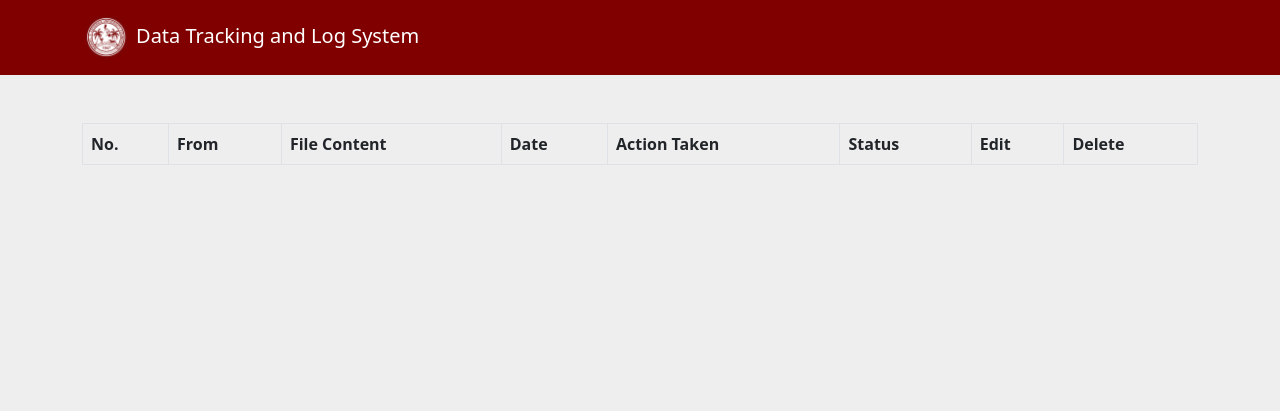
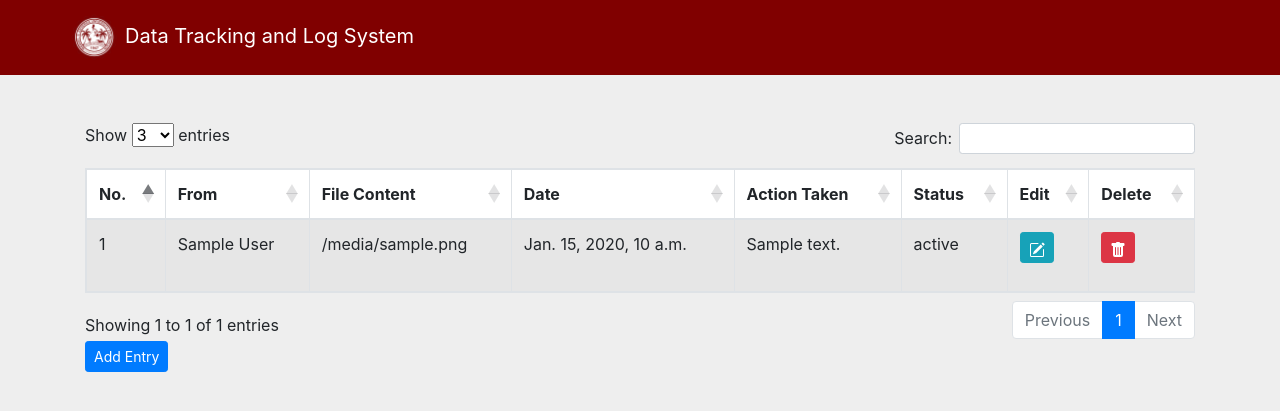
Before and after one commit to maoouu/DTLS_django, a Django app: template DatabaseSystem/EnvergaDB/templates/EnvergaDB/dashboard.html in a window 1280 px wide. Shown: the top 411 px of the page. Run offline with Django 3.2, Linux system fonts and the light colour scheme; the template is opened without the code that fills it: most values are stand-ins (such as "Sample title", 1, 10 or a date in 2020); lists and menus that the app fills with data are empty; some libraries are stand-ins or nearby versions.

Commit message:
Patch #3 (v1.0_12-29-20)
- added jQuery Data Table
- removed else block in navbar
- removed old LoginForm class

```diff
--- a/DatabaseSystem/EnvergaDB/forms.py
+++ b/DatabaseSystem/EnvergaDB/forms.py
@@ -1,7 +1 @@
 from django import forms
-
-
-class LoginForm(forms.Form):
-    username = forms.CharField(label="Username", max_length=50, strip="true")
-    password = forms.CharField(
-        label="Password", min_length=8, max_length=32, widget=forms.PasswordInput)
--- a/DatabaseSystem/EnvergaDB/templates/EnvergaDB/base.html
+++ b/DatabaseSystem/EnvergaDB/templates/EnvergaDB/base.html
@@ -5,7 +5,8 @@
 <head>
     <meta charset="UTF-8">
     <meta name="viewport" content="width=device-width, initial-scale=1.0">
-    <link href="https://cdn.jsdelivr.net/npm/bootstrap@5.0.0-beta1/dist/css/bootstrap.min.css" rel="stylesheet" integrity="sha384-giJF6kkoqNQ00vy+HMDP7azOuL0xtbfIcaT9wjKHr8RbDVddVHyTfAAsrekwKmP1" crossorigin="anonymous">
+    <link rel="stylesheet" href="https://cdnjs.cloudflare.com/ajax/libs/twitter-bootstrap/4.5.2/css/bootstrap.css">
+    <link rel="stylesheet" href="https://cdn.datatables.net/1.10.22/css/dataTables.bootstrap4.min.css">
     <link rel="icon" href="{% static 'images/enverga_logo.png' %}" type="image/x-icon">
     <title>{% block title %}{% endblock %} | EnvergaDB</title>
 </head>
@@ -31,9 +32,6 @@
                     </li>
                 </ul>
             </div>
-            {% else %}
-            <!-- Anonymous navbar -->
-
             {% endif %}
         </div>
     </nav>
@@ -50,5 +48,10 @@
     </main>
 
     <script src="https://cdn.jsdelivr.net/npm/bootstrap@5.0.0-beta1/dist/js/bootstrap.bundle.min.js" integrity="sha384-ygbV9kiqUc6oa4msXn9868pTtWMgiQaeYH7/t7LECLbyPA2x65Kgf80OJFdroafW" crossorigin="anonymous"></script>
+    <script src="https://code.jquery.com/jquery-3.5.1.slim.min.js" integrity="sha256-4+XzXVhsDmqanXGHaHvgh1gMQKX40OUvDEBTu8JcmNs=" crossorigin="anonymous"></script>
+    <script src="https://cdn.datatables.net/1.10.22/js/jquery.dataTables.min.js"></script>
+    <script src="https://cdn.datatables.net/1.10.22/js/dataTables.bootstrap4.min.js"></script>
+
+    {% block script %}{% endblock %}
 </body>
 </html>
--- a/DatabaseSystem/EnvergaDB/templates/EnvergaDB/dashboard.html
+++ b/DatabaseSystem/EnvergaDB/templates/EnvergaDB/dashboard.html
@@ -6,7 +6,8 @@
 {% block content %}
 <div class="col-md-12">
     <div class="table-responsive">
-        <table class="table table-striped table-bordered" width="100%">
+        <table id="bootstrapdatatable" class="table table-striped table-bordered" width="100%" style="background-color: white;">
+            <!-- Table Header -->
             <thead>
                 <th>No.</th>
                 <th>From</th>
@@ -17,7 +18,66 @@
                 <th>Edit</th>
                 <th>Delete</th>
             </thead>
+
+            <!-- Table Content -->
+            <tbody>
+                {% for record in records %}
+                <tr>
+                    <td>{{record.id}}</td>
+                    <td>{{record.author}}</td>
+                    <td>{{record.file_desc}}</td>
+                    <td>{{record.date_created}}</td>
+                    <td>{{record.action_desc}}</td>
+                    <td>{{record.status}}</td>
+                    <!-- Edit -->
+                    <td>
+                        <p data-placement="top" data-toggle="tooltip" title="Edit">
+                            <a class="btn btn-info btn-sm" href="/edit/{{record.id}}">
+                                <svg xmlns="http://www.w3.org/2000/svg" width="16" height="16" fill="currentColor"
+                                    class="bi bi-pencil-square" viewBox="0 0 16 16">
+                                    <path
+                                        d="M15.502 1.94a.5.5 0 0 1 0 .706L14.459 3.69l-2-2L13.502.646a.5.5 0 0 1 .707 0l1.293 1.293zm-1.75 2.456l-2-2L4.939 9.21a.5.5 0 0 0-.121.196l-.805 2.414a.25.25 0 0 0 .316.316l2.414-.805a.5.5 0 0 0 .196-.12l6.813-6.814z" />
+                                    <path fill-rule="evenodd"
+                                        d="M1 13.5A1.5 1.5 0 0 0 2.5 15h11a1.5 1.5 0 0 0 1.5-1.5v-6a.5.5 0 0 0-1 0v6a.5.5 0 0 1-.5.5h-11a.5.5 0 0 1-.5-.5v-11a.5.5 0 0 1 .5-.5H9a.5.5 0 0 0 0-1H2.5A1.5 1.5 0 0 0 1 2.5v11z" />
+                                </svg>
+                            </a>
+                        </p>
+                    </td>
+                    <!-- Delete -->
+                    <td>
+                        <p data-placement="top" data-toggle="tooltip" title="Delete">
+                            <a class="btn btn-danger btn-sm" href="/delete/{{record.id}}">
+                                <svg xmlns="http://www.w3.org/2000/svg" width="16" height="16" fill="currentColor"
+                                    class="bi bi-trash-fill" viewBox="0 0 16 16">
+                                    <path
+                                        d="M2.5 1a1 1 0 0 0-1 1v1a1 1 0 0 0 1 1H3v9a2 2 0 0 0 2 2h6a2 2 0 0 0 2-2V4h.5a1 1 0 0 0 1-1V2a1 1 0 0 0-1-1H10a1 1 0 0 0-1-1H7a1 1 0 0 0-1 1H2.5zm3 4a.5.5 0 0 1 .5.5v7a.5.5 0 0 1-1 0v-7a.5.5 0 0 1 .5-.5zM8 5a.5.5 0 0 1 .5.5v7a.5.5 0 0 1-1 0v-7A.5.5 0 0 1 8 5zm3 .5v7a.5.5 0 0 1-1 0v-7a.5.5 0 0 1 1 0z" />
+                                </svg>
+                            </a>
+                        </p>
+                    </td>
+                </tr>
+                {% endfor %}
+            </tbody>
         </table>
     </div>
+
+    <a class="btn btn-sm btn-primary" href="/add">Add Entry</a>
+
 </div>
 {% endblock %}
+
+<!-- JQuery -->
+{% block script %}
+<script>
+    $(document).ready(function () {
+        $('#bootstrapdatatable').DataTable({
+            "aLengthMenu": [
+                [3, 5, 10, 25, -1],
+                [3, 5, 10, 25, "All"]
+            ],
+
+            "iDisplayLength": 3
+        });
+    });
+</script>
+{% endblock %}
--- a/DatabaseSystem/EnvergaDB/views.py
+++ b/DatabaseSystem/EnvergaDB/views.py
@@ -1,5 +1,6 @@
 from django.shortcuts import redirect, render
 from django.contrib.auth.decorators import login_required
+from .models import Records  # models.py
 # Create your views here.
 
 
@@ -9,4 +10,5 @@ def index(response):
 
 @login_required(login_url="../login")
 def dash(response):
-    return render(response, "EnvergaDB/dashboard.html", {})
+    records = Records.objects.all()
+    return render(response, "EnvergaDB/dashboard.html", {'records': records})
```
